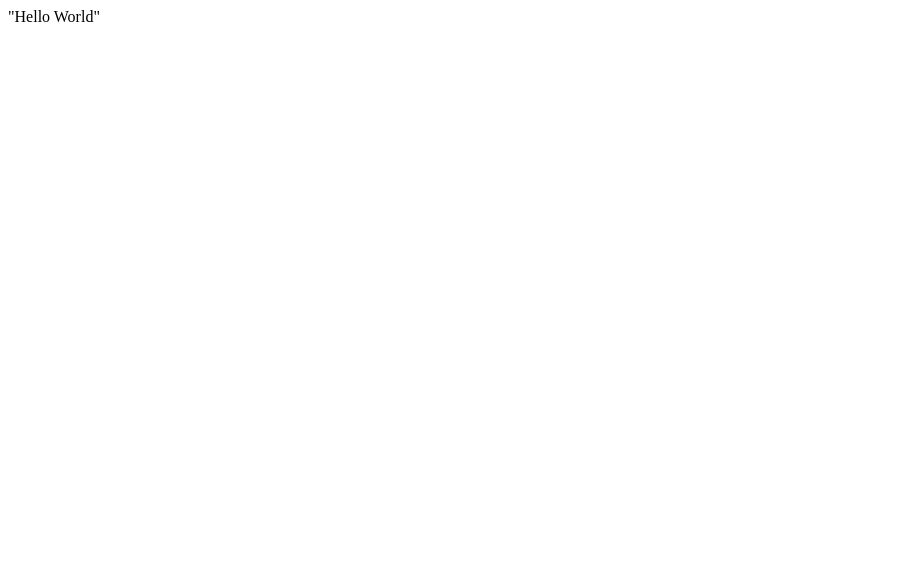
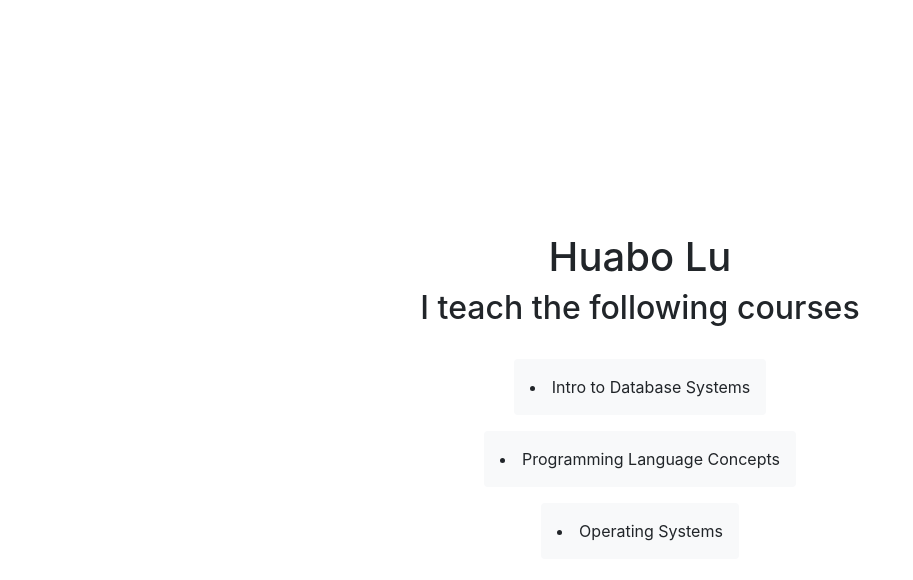
Before and after one commit to h72l76/h72l76.github.io, a plain HTML site: page index.html in a window 1280 px wide. Shown: the whole page, without its empty margins (0-913 px from the left). Drawn offline with nearby package versions, Linux system fonts and the light colour scheme.

Commit message:
Update index.html

```diff
--- a/index.html
+++ b/index.html
@@ -1 +1,20 @@
-"Hello World"
+<!DOCTYPE html>
+<html lang="en">
+<head>
+    <meta charset="UTF-8">
+    <meta name="viewport" content="width=device-width, initial-scale=1.0">
+    <title>Landing Page</title>
+    <link href="https://stackpath.bootstrapcdn.com/bootstrap/4.5.2/css/bootstrap.min.css" rel="stylesheet">
+</head>
+<body>
+    <div class="container d-flex flex-column align-items-center justify-content-center min-vh-100 text-center">
+        <h1>Huabo Lu</h1>
+        <h2>I teach the following courses</h2>
+        <ul class="list-unstyled w-100"></ul>
+            <li class="bg-light p-3 my-2 rounded">Intro to Database Systems</li>
+            <li class="bg-light p-3 my-2 rounded">Programming Language Concepts</li>
+            <li class="bg-light p-3 my-2 rounded">Operating Systems</li>
+        </ul>
+    </div>
+</body>
+</html>
```
